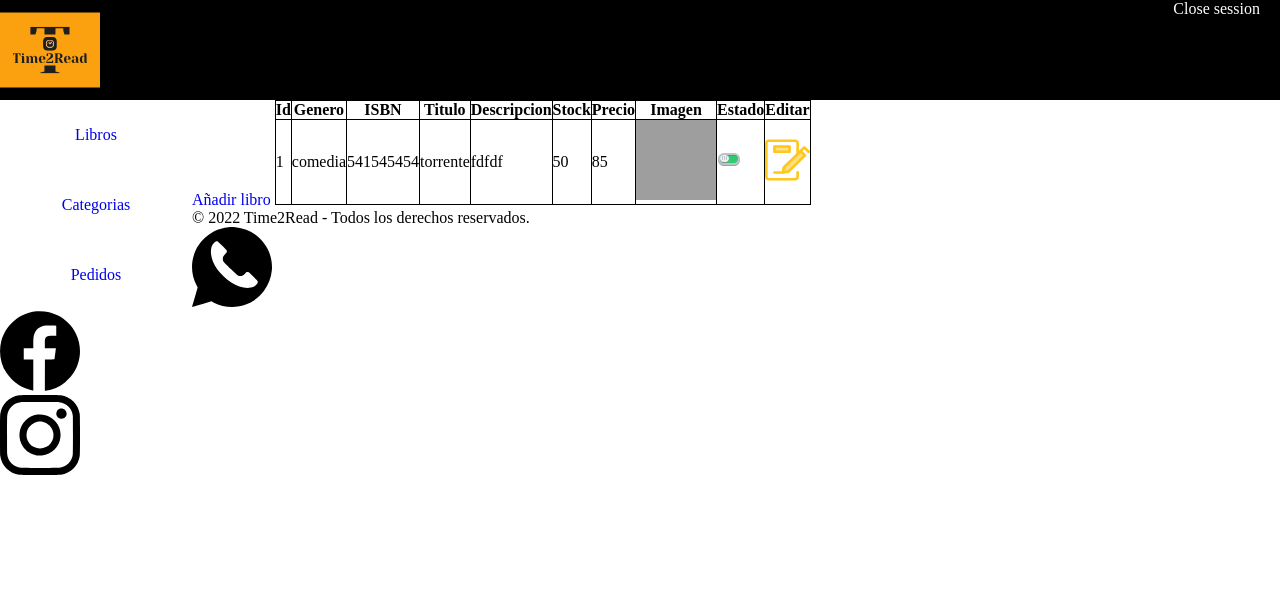
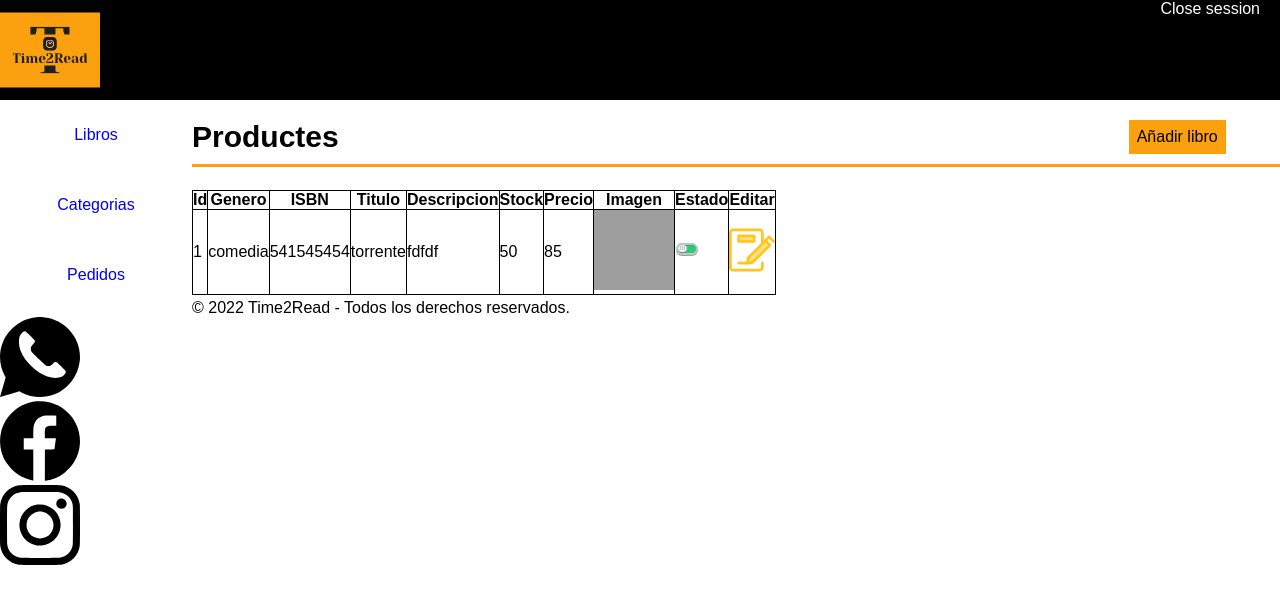
Before and after one commit to vladosamerikos/LlibreriaWeb, a PHP site: the page made by index.php in a window 1280 px wide. Shown: the top 604 px of the page. Run offline with PHP 8.4, Linux system fonts and the light colour scheme; the visitor is signed in with stand-in values (Sample User, id 1); data comes from the database, SQL or seed files in the repository; grey boxes are pictures that could not be loaded.

Commit message:
Add title, styles

```diff
--- a/style.css
+++ b/style.css
@@ -5,13 +5,14 @@
 
 body {
     height: 100%;
+    font-family: 'Source Sans Pro', sans-serif;
 }
 
 a {
     text-decoration: none;
 }
 
-.ocult{
+.ocult {
     display: none;
 }
 
@@ -39,7 +40,7 @@
 
 /* Formulario login admin */
 
-.formLoginAdmin{
+.formLoginAdmin {
     margin-top: 100px;
     width: 300px;
     margin-left: auto;
@@ -70,18 +71,20 @@
     border-collapse: collapse;
 }
 
-.admin-panel-libros-table td, th, tr{
+.admin-panel-libros-table td,
+th,
+tr {
     border: 1px solid black;
 }
 
-.libroicon{
+.libroicon {
     width: 80px;
     height: 80px;
 }
 
 /* Formulario añadir libro */
 
-.anadir-libro-form{
+.anadir-libro-form {
     display: block;
     width: 300px;
     margin-left: auto;
@@ -90,7 +93,44 @@
 
 /* Tabla pedidos */
 
-.admin-panel-pedidos-table td, th, tr{
-    border: 1px solid black;
+.admin-panel-pedidos-table {
+    display: inline-block;
     border-collapse: collapse;
 }
+
+.admin-panel-pedidos-table td,
+th,
+tr {
+    border: 1px solid black;
+}
+
+/* Titulos de paginas del panel de Administrador */
+
+.admin-panel-title-container {
+    padding-top: 20px;
+    padding-bottom: 20px;
+    width: 85%;
+    height: 50px;
+    float: right;
+}
+
+.admin-panel-title {
+    display: inline-block;
+    font-size: 30px;
+}
+
+.orange-line {
+    width: 100%;
+    height: 3px;
+    background-color: #FBA00E;
+    margin-top: 10px;
+}
+
+.admin-panel-add-link {
+    display: block;
+    float: right;
+    background-color: #FBA00E;
+    color: black;
+    padding: 8px;
+    margin-right: 5%;
+}
--- a/views/adminPanel/tablaLibros.php
+++ b/views/adminPanel/tablaLibros.php
@@ -1,5 +1,10 @@
 <?php
-echo "<a href='index.php?controller=Panel&action=mostrarAnadirLibro'>Añadir libro</a>
+echo "
+<div class='admin-panel-title-container'>
+    <h1 class='admin-panel-title'>Productes</h1>
+    <a class='admin-panel-add-link' href='index.php?controller=Panel&action=mostrarAnadirLibro'>Añadir libro</a><br>
+    <div class='orange-line'></div>
+</div>
 <table class='admin-panel-libros-table'>
     <tr>
         <th>Id</th>
```
Also changed, not shown: views/adminPanel/tablaCategorias.php (+7 -1 lines), views/adminPanel/tablaPedidos.php (+6 -1 lines).
